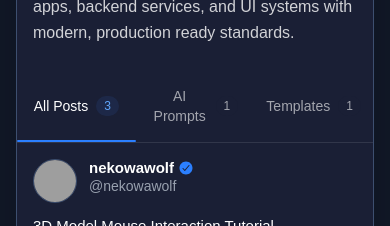
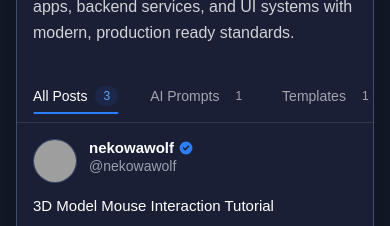
Before and after one commit to nekowawolf/link, a Next.js app: page / in a window 390 px wide. Shown: the part 341-567 px from the top of the page. Built offline with nearby package versions, Linux system fonts and the light colour scheme; grey boxes are pictures that could not be loaded.

Commit message:
style: refine SocialTabs indicator and mobile text layout

```diff
--- a/src/components/ContentArea.tsx
+++ b/src/components/ContentArea.tsx
@@ -1,7 +1,6 @@
 'use client';
 
 import { motion, AnimatePresence } from 'framer-motion';
-import { IoCheckmarkCircle } from "react-icons/io5";
 
 type Tab = 'all' | 'AI Prompts' | 'Templates' | 'projects';
 
@@ -140,7 +139,17 @@ export default function ContentArea({ activeTab }: ContentAreaProps) {
                     </span>
 
                     {post.isVerified && (
-                      <IoCheckmarkCircle className="text-blue-500 w-4 h-4 flex-shrink-0" />
+                      <svg
+                        className="w-4 h-4 text-blue-500 flex-shrink-0"
+                        fill="currentColor"
+                        viewBox="0 0 20 20"
+                      >
+                        <path
+                          fillRule="evenodd"
+                          d="M10 18a8 8 0 100-16 8 8 0 000 16zm3.707-9.293a1 1 0 00-1.414-1.414L9 10.586 7.707 9.293a1 1 0 00-1.414 1.414l2 2a1 1 0 001.414 0l4-4z"
+                          clipRule="evenodd"
+                        />
+                      </svg>
                     )}
                   </div>
 
--- a/src/components/SocialTabs.tsx
+++ b/src/components/SocialTabs.tsx
@@ -23,7 +23,7 @@ export default function SocialTabs({ activeTab, onTabChange }: SocialTabsProps)
             key={tab.id}
             onClick={() => onTabChange(tab.id)}
             className={`
-              relative min-w-[33.33%] py-4 px-4 text-sm font-medium transition-all duration-200
+              relative py-4 px-4 text-sm font-medium transition-all duration-200 whitespace-nowrap
               ${activeTab === tab.id
                 ? 'text-fill-color'
                 : 'text-fill-color/60 hover:text-fill-color/80 hover:bg-[var(--card-color2)]'
@@ -44,7 +44,7 @@ export default function SocialTabs({ activeTab, onTabChange }: SocialTabsProps)
             </span>
 
             {activeTab === tab.id && (
-              <div className="absolute bottom-0 left-0 right-0 h-0.5 bg-blue-500 rounded-full" />
+              <div className="absolute bottom-2 left-1/2 -translate-x-1/2 h-0.5 bg-blue-500 rounded-full w-[calc(100%-2rem)] max-w-[calc(100%-1rem)]" />
             )}
           </button>
         ))}
```
